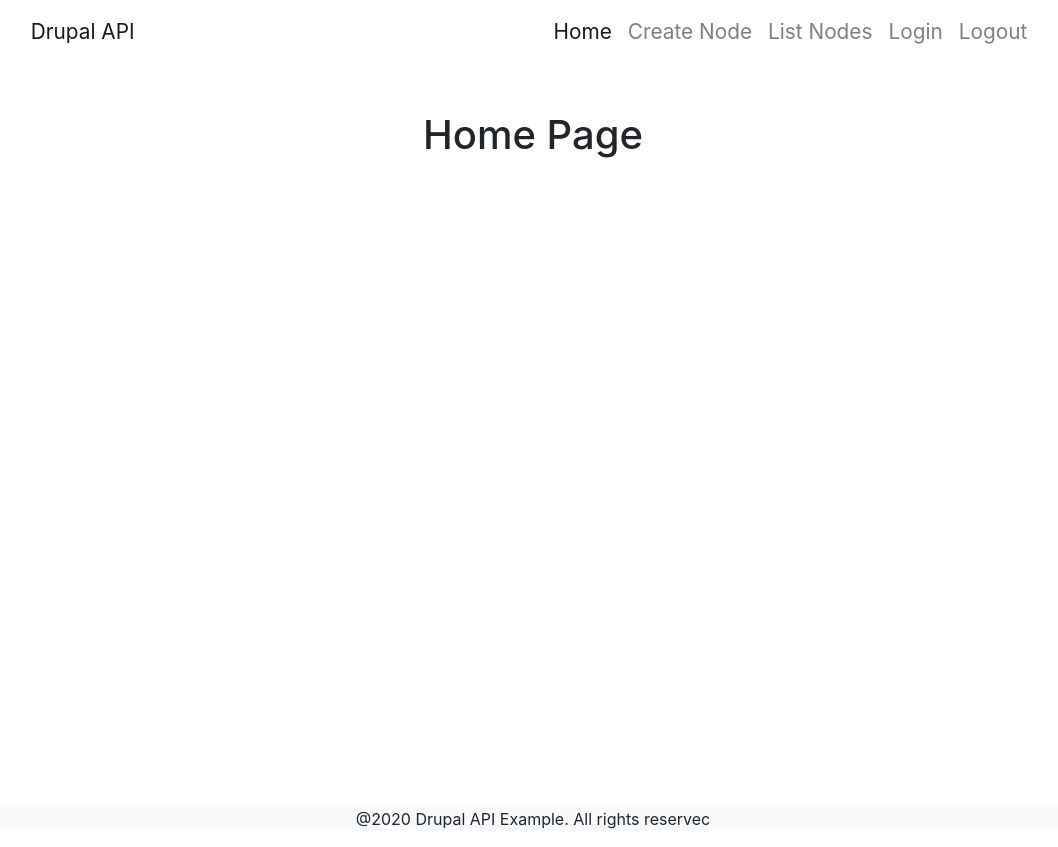
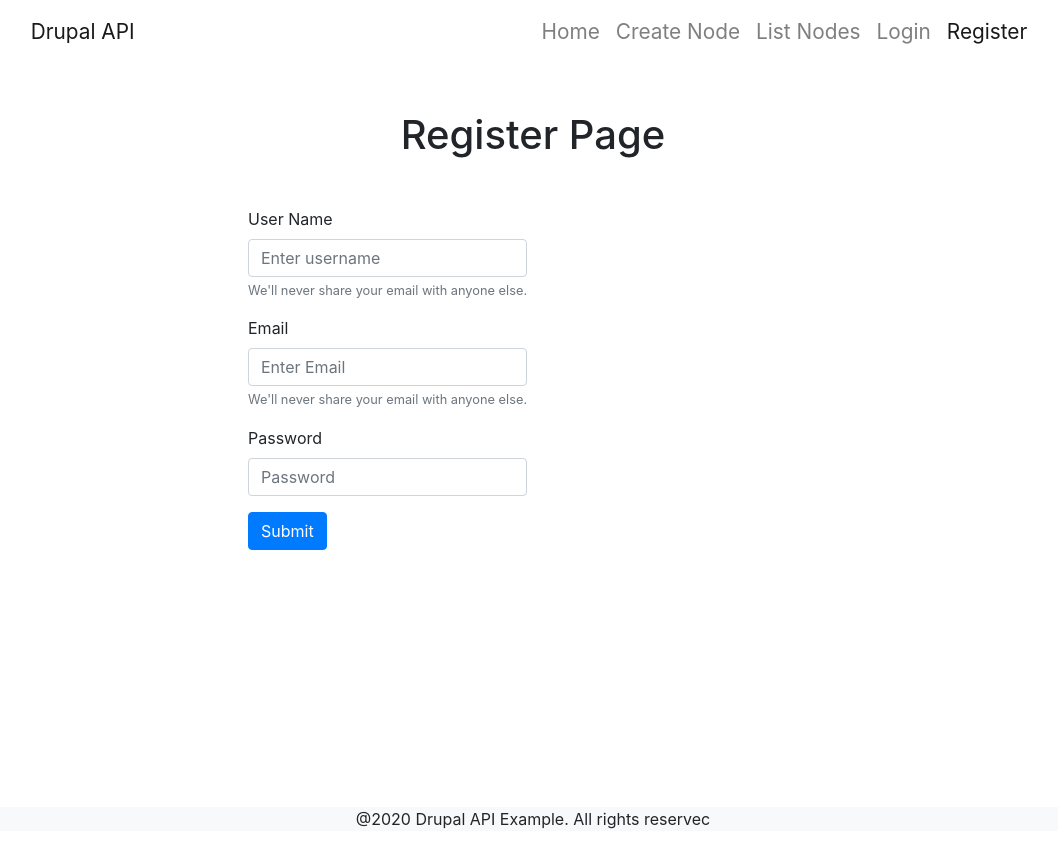
Before and after one commit to faruq1256/drupalapi, a React (Create React App) app: page /drupalapi/register in a window 1280 px wide. Before the commit this address led to /drupalapi/. Shown: the whole page, without its empty margins (107-1165 px from the left). Built offline with nearby package versions, Linux system fonts and the light colour scheme.

Commit message:
Added Register page

```diff
--- a/src/App.js
+++ b/src/App.js
@@ -11,6 +11,7 @@ import ListNodes from './ListNodes';
 import Footer from './Footer';
 import PrivateRoute from './PrivateRoute';
 import { AuthContext } from "./auth/auth";
+import Register from './Register';
 
 const App = (props) => {
   const existingTokens = localStorage.getItem("token");
@@ -23,12 +24,13 @@ const App = (props) => {
 
 return (
   <>
-  <Menu />
+  <Menu Atoken={authTokens} />
   <AuthContext.Provider value={{ authTokens, setAuthTokens: setTokens }}>
   <Switch>
   <Route exact path='/' component={Home} />
   <Route exact path='/login' component={Login} />
   <Route exact path='/logout' component={Logout} />
+  <Route exact path='/register' component={Register} />
   <PrivateRoute exact path='/node/add' component={CreateNode} />
   <PrivateRoute exact path='/node/list' component={ListNodes} />
   <Redirect to="/" />
--- a/src/Login.jsx
+++ b/src/Login.jsx
@@ -11,6 +11,7 @@ const Login = (props) => {
       name: '',
       pass: ''
   });
+  const [spinner, setSpinner] = useState(false);
 
   const InputEvent = (event) => {
       let name = event.target.name;
@@ -27,6 +28,7 @@ const Login = (props) => {
   }
   const submitEvent = (event) => {
     event.preventDefault();
+    setSpinner(true);
     console.log(user);
     const {name, pass} = user;
 
@@ -99,6 +101,9 @@ const Login = (props) => {
                 <button type="submit" className="btn btn-primary">
                   Submit
                 </button>
+                { (spinner) ? <div className="spinner-border" role="status"><span className="sr-only">Loading...</span></div> : ''
+
+                }
               </form>
             </div>
           </div>
--- a/src/Menu.jsx
+++ b/src/Menu.jsx
@@ -2,7 +2,9 @@ import React from "react";
 import { NavLink } from "react-router-dom";
 import "../node_modules/bootstrap/dist/css/bootstrap.min.css";
 
-const Menu = () => {
+const Menu = (props) => {
+  const authTokens = props.Atoken;
+  console.log("authTokens " + authTokens);
   return (
     <>
       <div className="container-fluid nav_bg">
@@ -39,17 +41,15 @@ const Menu = () => {
                       List Nodes
                     </NavLink>
                   </li>
-                  <li className="nav-item">
-                    <NavLink exact className="nav-link" to="/login">
-                      Login
-                    </NavLink>
-                  </li>
-                  <li className="nav-item">
-                    <NavLink exact className="nav-link" to="/logout">
-                      Logout
-                    </NavLink>
-                  </li>
-
+                  {
+                    (authTokens) ?
+                    <li className="nav-item"><NavLink exact className="nav-link" to="/logout">Logout</NavLink></li>
+                    :
+                    <>
+                    <li className="nav-item"><NavLink exact className="nav-link" to="/login">Login</NavLink></li>
+                    <li className="nav-item"><NavLink exact className="nav-link" to="/register">Register</NavLink></li>
+                    </>
+                  }
                 </ul>
               </div>
             </nav>
--- /dev/null
+++ b/src/Register.jsx
@@ -0,0 +1,134 @@
+import React, { useState} from 'react'
+import Http from './api/Http';
+
+const Register = (props) => {
+    const [user, setUser] = useState({
+        name: '',
+        mail: '',
+        pass: ''
+    });
+    const [spinner, setSpinner] = useState(false);
+
+    const InputEvent = (event) => {
+        let name = event.target.name;
+        let value = event.target.value;
+        setUser(
+            (preValue) => {
+               return {
+                  ...preValue,
+                  [name]: value
+               }
+
+            }
+        );
+    }
+
+    const submitEvent = (event) => {
+        event.preventDefault();
+        setSpinner(true);
+        console.log(user);
+        const {name, pass, mail} = user;
+
+        async function doRegister() {
+
+            const data = {
+                _links: {
+                    type: {
+                      href: `http://janari.in/drupal/rest/type/user/user`,
+                    },
+                  },
+                "name": [{ "value": name }],
+                "mail": [{ "value": mail }],
+                "pass": [{ "value": pass }],
+              }
+            const res = await Http.post(`/user/register?_format=json`, data)
+        .then((res) => {
+
+          console.log("RESPONSE RECEIVED: ", res.data);
+          setSpinner(false);
+          props.history.push('/login');
+        //   const basicAuthCredential = window.btoa(name + ":" + pass);
+        //   localStorage.setItem("token", basicAuthCredential);
+        //   localStorage.setItem("csrf", res.data.csrf_token);
+          // props.history.push('/node/add');
+         })
+        .catch((err) => {
+          console.log("AXIOS ERROR: ", err);
+          setSpinner(false);
+        });
+
+        }
+
+        doRegister();
+
+      };
+
+    return (
+        <>
+        <div className="my-5">
+        <h1 className="text-center">Register Page</h1>
+      </div>
+
+      <div className="container contact_div">
+        <div className="row">
+          <div className="col-md-6 col-10 max-auto max_auto">
+            <div className="row">
+              <form onSubmit={submitEvent}>
+                <div className="form-group">
+                  <label >User Name</label>
+                  <input
+                    type="text"
+                    className="form-control"
+                    name="name"
+                    value={user.name}
+                    onChange={InputEvent}
+                    aria-describedby="emailHelp"
+                    placeholder="Enter username"
+                  />
+                  <small id="emailHelp" className="form-text text-muted">
+                    We'll never share your email with anyone else.
+                  </small>
+                </div>
+                <div className="form-group">
+                  <label >Email</label>
+                  <input
+                    type="email"
+                    className="form-control"
+                    name="mail"
+                    value={user.mail}
+                    onChange={InputEvent}
+                    aria-describedby="emailHelp"
+                    placeholder="Enter Email"
+                  />
+                  <small id="emailHelp" className="form-text text-muted">
+                    We'll never share your email with anyone else.
+                  </small>
+                </div>
+                <div className="form-group">
+                  <label >Password</label>
+                  <input
+                    type="password"
+                    name='pass'
+                    value={user.pass}
+                    onChange={InputEvent}
+                    className="form-control"
+                    id="exampleInputPassword1"
+                    placeholder="Password"
+                  />
+                </div>
+                <button type="submit" className="btn btn-primary">
+                  Submit
+                </button>
+                { (spinner) ? <div className="spinner-border" role="status"><span className="sr-only">Loading...</span></div> : ''
+
+                }
+              </form>
+            </div>
+          </div>
+        </div>
+      </div>
+        </>
+    );
+}
+
+export default Register;
```
Also changed, not shown: 1 other file (tests, documents, lock files or other folders).
